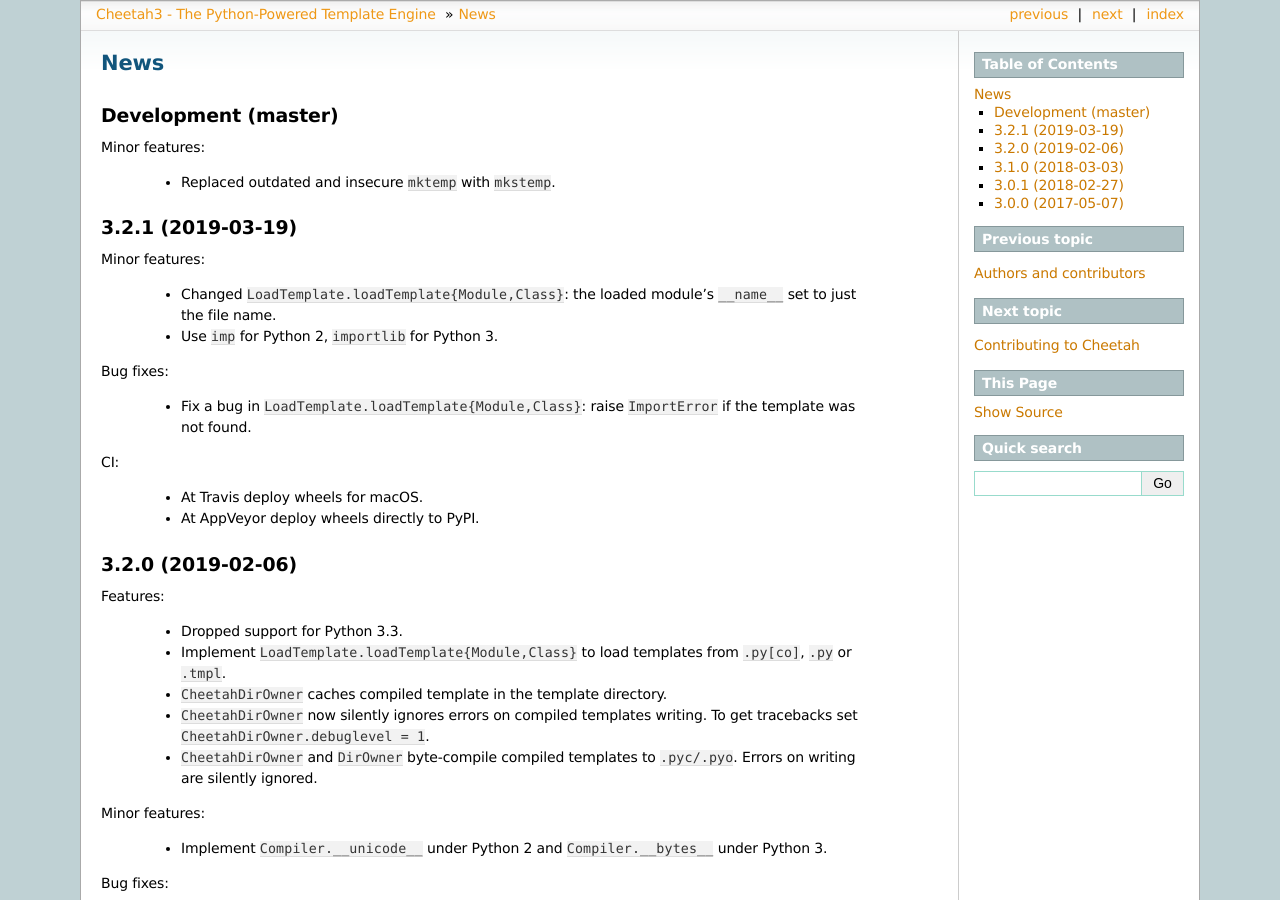
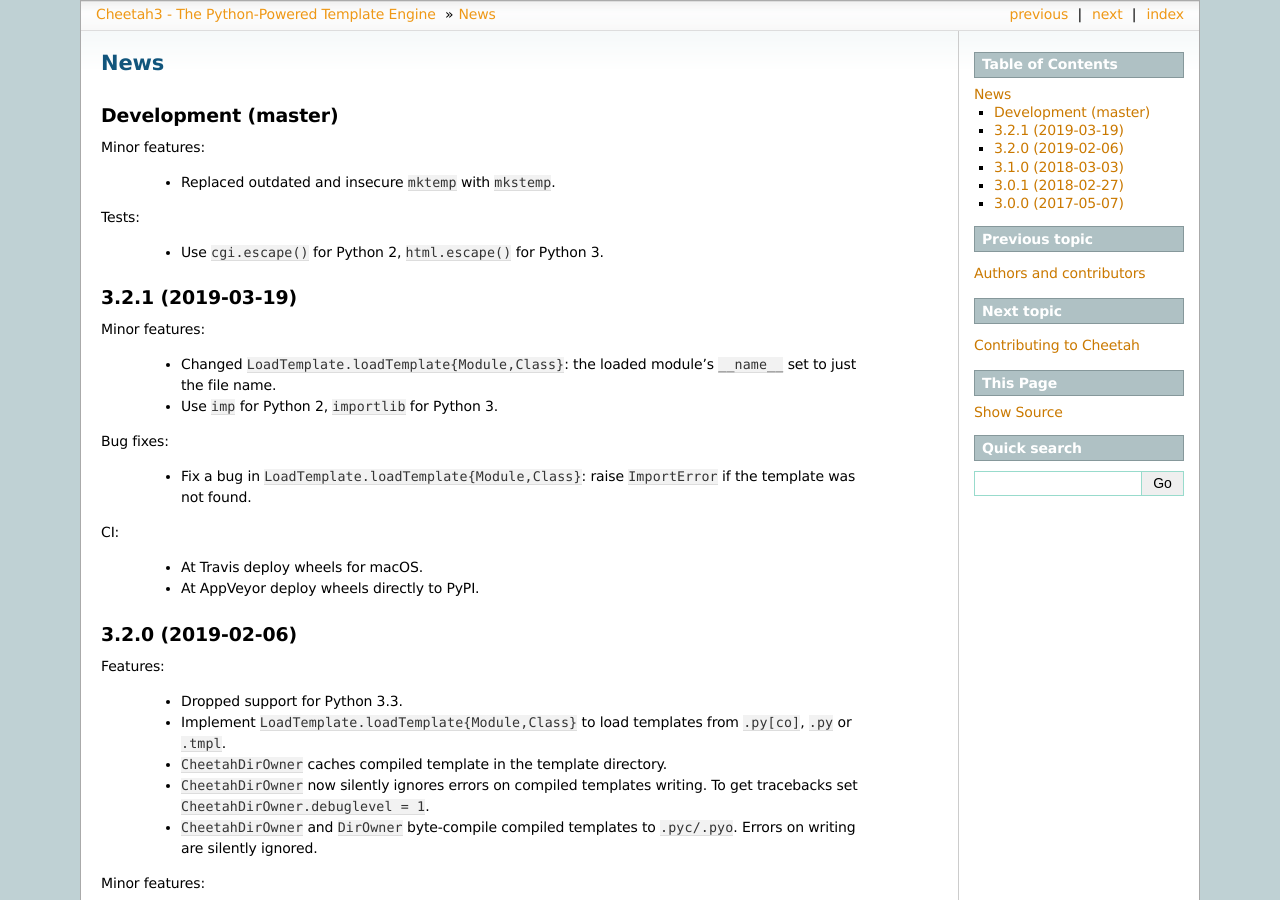
Before and after one commit to CheetahTemplate3/cheetah3, a Sphinx documentation site: the page built from docs/news.rst, in a window 1280 px wide and 900 px high. Built offline with Sphinx 7.4.7, drawn with Linux system fonts in a browser that asks for light colours.

Commit message:
Tests: Use `cgi.escape` for Py2, `html.escape` for Py3

```diff
--- a/docs/news.rst
+++ b/docs/news.rst
@@ -7,6 +7,11 @@ Development (master)
 Minor features:
 
   - Replaced outdated and insecure ``mktemp`` with ``mkstemp``.
+
+Tests:
+
+  - Use ``cgi.escape()`` for Python 2, ``html.escape()`` for Python 3.
+
 
 3.2.1 (2019-03-19)
 ------------------
```
Also changed, not shown: 1 other file.
